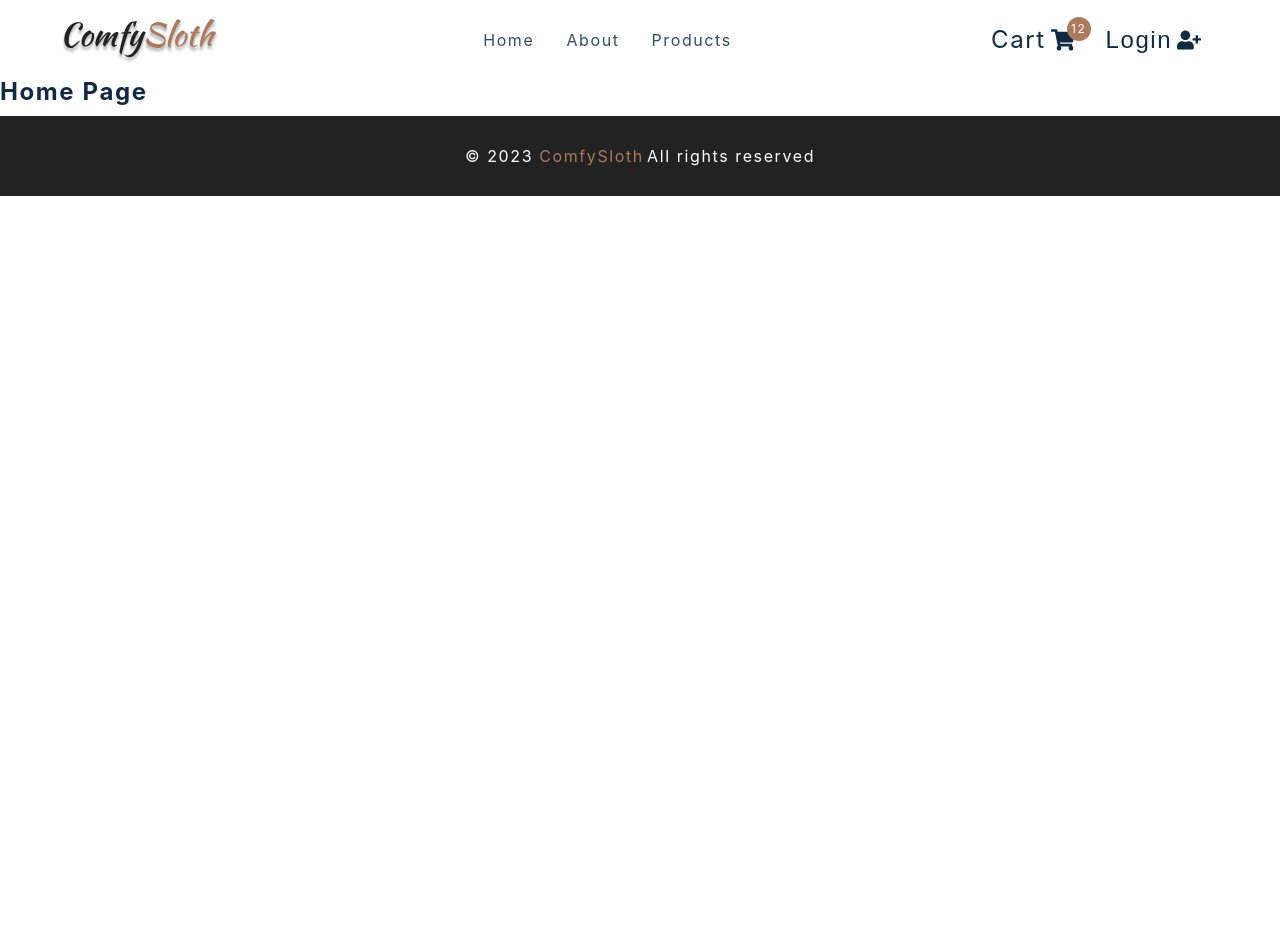
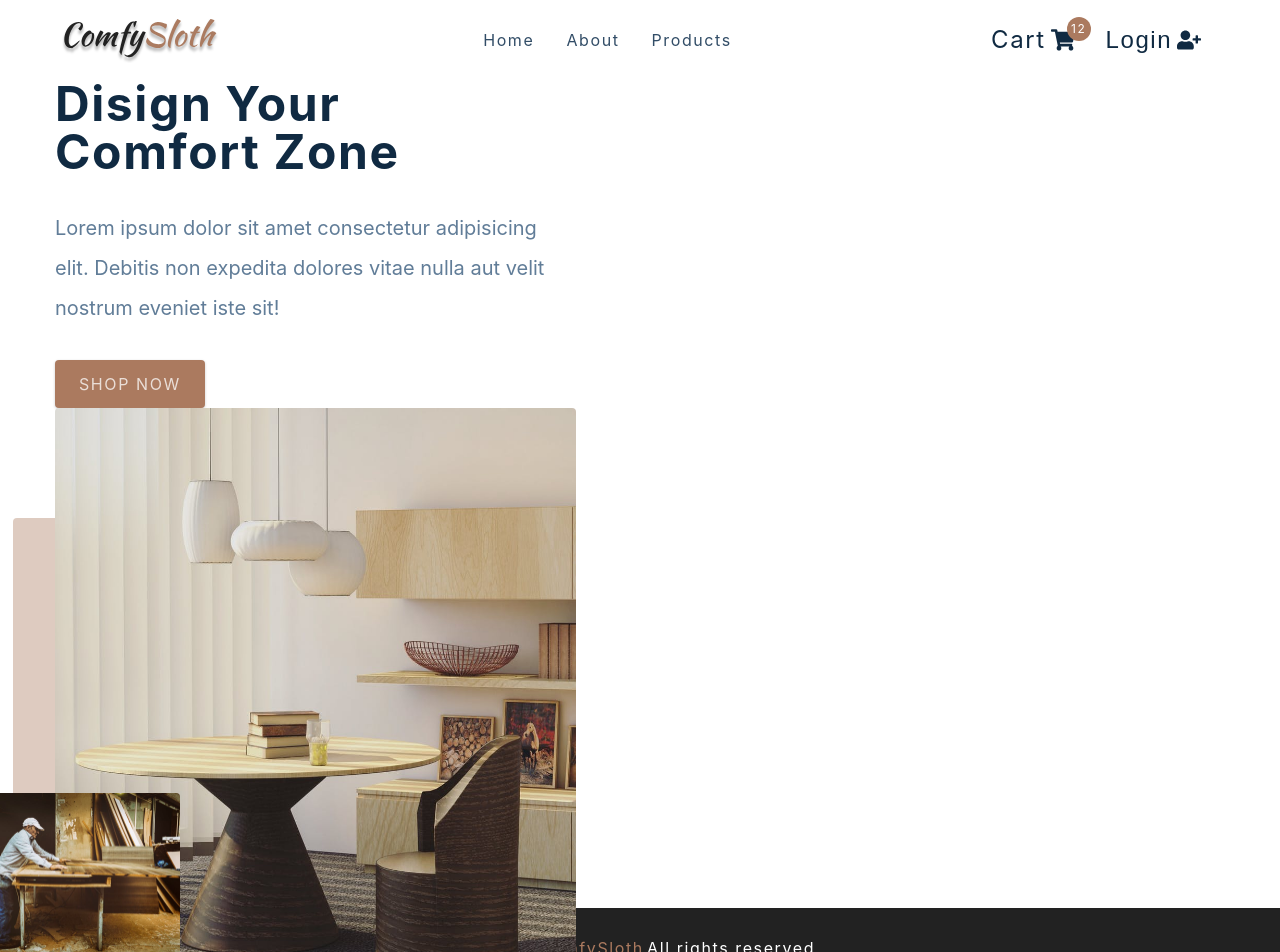
Before and after one commit to royaldev1031/comfy-sloth-ecommerce, a React (Create React App) app: page / in a window 1280 px wide. Shown: the top 952 px of the page. Before the commit the page ends 800 px from the top, so only its background shows below. Built offline with nearby package versions, Linux system fonts and the light colour scheme; the HTML template or start-up script is replaced by a standard one.

Commit message:
create About, Home pages

```diff
--- a/src/components/Hero.js
+++ b/src/components/Hero.js
@@ -5,7 +5,27 @@ import heroBcg from '../assets/hero-bcg.jpeg'
 import heroBcg2 from '../assets/hero-bcg-2.jpeg'
 
 const Hero = () => {
-  return <h4>hero</h4>
+  return (
+    <Wrapper className="section-center">
+      <article className="content">
+        <h1>
+          disign your <br />
+          comfort zone
+        </h1>
+        <p>
+          Lorem ipsum dolor sit amet consectetur adipisicing elit. Debitis non
+          expedita dolores vitae nulla aut velit nostrum eveniet iste sit!
+        </p>
+        <Link to="/products" className="btn hero-btn">
+          shop now
+        </Link>
+        <article className="img-container">
+          <img src={heroBcg} alt="nice table" className="main-img" />
+          <img src={heroBcg2} alt="person working" className="accent-img" />
+        </article>
+      </article>
+    </Wrapper>
+  )
 }
 
 const Wrapper = styled.section`
--- a/src/pages/AboutPage.js
+++ b/src/pages/AboutPage.js
@@ -15,10 +15,12 @@ const AboutPage = () => {
             <div className="underline"></div>
           </div>
           <p>
-            Lorem ipsum dolor sit amet consectetur, adipisicing elit. Fugiat,
-            voluptatum iure ut veniam perspiciatis fugit reiciendis nam aperiam
-            sint, eius sapiente odio commodi! Praesentium distinctio similique
-            quas repellat sequi cum?
+            Lorem ipsum, dolor sit amet consectetur adipisicing elit. Beatae
+            adipisci debitis magni alias eligendi odit ipsa hic unde sunt
+            provident numquam voluptate sequi perferendis voluptatem placeat
+            magnam, obcaecati quis culpa ullam reiciendis molestias. Amet
+            repudiandae hic culpa architecto nostrum beatae ratione ea,
+            obcaecati ipsam, cupiditate corrupti molestiae quam et unde.
           </p>
         </article>
       </Wrapper>
--- a/src/pages/HomePage.js
+++ b/src/pages/HomePage.js
@@ -1,7 +1,14 @@
 import React from 'react'
 import { FeaturedProducts, Hero, Services, Contact } from '../components'
 const HomePage = () => {
-  return <h4>home page</h4>
+  return (
+    <main>
+      <Hero />
+      <FeaturedProducts />
+      <Services />
+      <Contact />
+    </main>
+  )
 }
 
 export default HomePage
```
